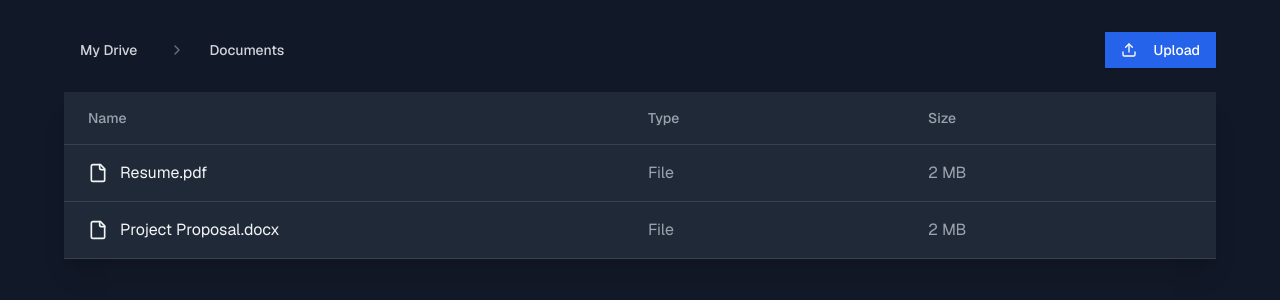
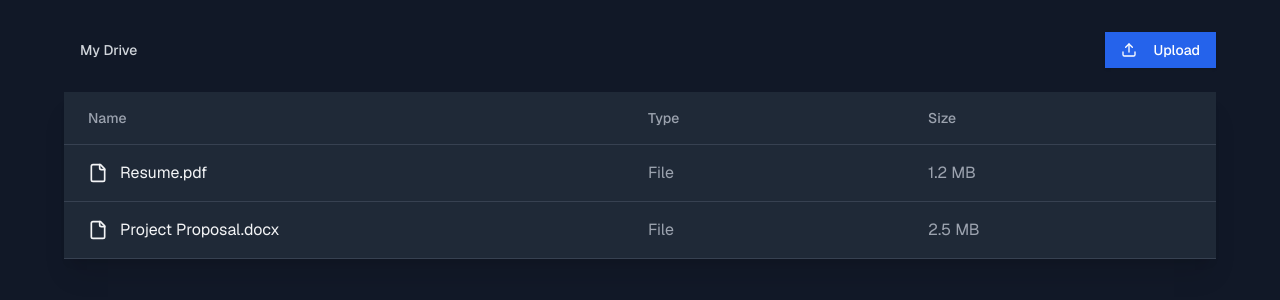
Before and after one commit to rmbarley/drive-clone, a Next.js app: page / in a window 1280 px wide. Both pictures are taken after a click on the button "Documents". Shown: the top 300 px of the page. Built offline with nearby package versions, Linux system fonts and the light colour scheme.

Commit message:
Separate Folders from Files

```diff
--- /dev/null
+++ b/src/app/FileRow.tsx
@@ -0,0 +1,58 @@
+import { FileIcon, Folder as FolderIcon } from "lucide-react";
+import React from "react";
+import type { Folder, File } from "~/lib/mock-data";
+
+const FileRow = ({ file }: { file: File }) => {
+  return (
+    <li
+      key={file.id}
+      className="hover:bg-gray-750 border-b border-gray-700 px-6 py-4"
+    >
+      <div className="grid grid-cols-12 items-center gap-4">
+        <div className="col-span-6 flex items-center">
+          <a
+            href={file.url}
+            target="_blank"
+            className="flex items-center text-gray-100 hover:text-blue-400"
+          >
+            <FileIcon className="mr-3" size={20} />
+            {file.name}
+          </a>
+        </div>
+        <div className="col-span-3 text-gray-400">File</div>
+        <div className="col-span-3 text-gray-400">{file.size}</div>
+      </div>
+    </li>
+  );
+};
+
+const FolderRow = ({
+  folder,
+  handleFolderClick,
+}: {
+  folder: Folder;
+  handleFolderClick: () => void;
+}) => {
+  return (
+    <li
+      key={folder.id}
+      className="hover:bg-gray-750 border-b border-gray-700 px-6 py-4"
+    >
+      <div className="grid grid-cols-12 items-center gap-4">
+        <div className="col-span-6 flex items-center">
+          <button
+            onClick={() => handleFolderClick()}
+            className="flex items-center text-gray-100 hover:text-blue-400"
+          >
+            <FolderIcon className="mr-3" size={20} />
+            {folder.name}
+          </button>
+        </div>
+        <div className="col-span-3 text-gray-400">Folder</div>
+        <div className="col-span-3 text-gray-400">--</div>
+      </div>
+    </li>
+  );
+};
+
+export { FileRow, FolderRow };
--- a/src/app/page.tsx
+++ b/src/app/page.tsx
@@ -1,38 +1,44 @@
 "use client";
 
-import { useState } from "react";
-import { mockFiles } from "../lib/mock-data";
-import { Folder, FileIcon, Upload, ChevronRight } from "lucide-react";
-import Link from "next/link";
+import { useMemo, useState } from "react";
+import { type Folder, mockFiles, mockFolders } from "../lib/mock-data";
+import { Upload, ChevronRight } from "lucide-react";
 import { Button } from "~/components/ui/button";
+import { FileRow, FolderRow } from "./FileRow";
 
 export default function GoogleDriveClone() {
-  const [currentFolder, setCurrentFolder] = useState<string | null>(null);
+  const [currentFolder, setCurrentFolder] = useState<string>("root");
 
   const getCurrentFiles = () => {
     return mockFiles.filter((file) => file.parent === currentFolder);
   };
 
+  // TODO: Cleanup these typecasts
+  const getCurrentFolders = (): Folder[] =>
+    mockFolders.filter(
+      (folder) => folder.parent === currentFolder && folder.type === "folder",
+    ) as Folder[];
+
   const handleFolderClick = (folderId: string) => {
     setCurrentFolder(folderId);
   };
 
-  const getBreadcrumbs = () => {
+  const breadcrumbs = useMemo(() => {
     const breadcrumbs = [];
     let currentId = currentFolder;
 
-    while (currentId !== null) {
-      const folder = mockFiles.find((file) => file.id === currentId);
+    while (currentId !== "root") {
+      const folder = mockFolders.find((folder) => folder.id === currentId);
       if (folder) {
         breadcrumbs.unshift(folder);
-        currentId = folder.parent;
+        currentId = folder.parent ?? "root";
       } else {
         break;
       }
     }
 
     return breadcrumbs;
-  };
+  }, []);
 
   const handleUpload = () => {
     alert("Upload functionality would be implemented here");
@@ -44,13 +50,13 @@
         <div className="mb-6 flex items-center justify-between">
           <div className="flex items-center">
             <Button
-              onClick={() => setCurrentFolder(null)}
+              onClick={() => setCurrentFolder("root")}
               variant="ghost"
               className="mr-2 text-gray-300 hover:text-white"
             >
               My Drive
             </Button>
-            {getBreadcrumbs().map((folder) => (
+            {breadcrumbs.map((folder) => (
               <div key={folder.id} className="flex items-center">
                 <ChevronRight className="mx-2 text-gray-500" size={16} />
                 <Button
@@ -80,39 +86,15 @@
             </div>
           </div>
           <ul>
+            {getCurrentFolders().map((folder) => (
+              <FolderRow
+                key={folder.id}
+                folder={folder}
+                handleFolderClick={() => handleFolderClick(folder.id)}
+              />
+            ))}
             {getCurrentFiles().map((file) => (
-              <li
-                key={file.id}
-                className="hover:bg-gray-750 border-b border-gray-700 px-6 py-4"
-              >
-                <div className="grid grid-cols-12 items-center gap-4">
-                  <div className="col-span-6 flex items-center">
-                    {file.type === "folder" ? (
-                      <button
-                        onClick={() => handleFolderClick(file.id)}
-                        className="flex items-center text-gray-100 hover:text-blue-400"
-                      >
-                        <Folder className="mr-3" size={20} />
-                        {file.name}
-                      </button>
-                    ) : (
-                      <Link
-                        href={file.url ?? "#"}
-                        className="flex items-center text-gray-100 hover:text-blue-400"
-                      >
-                        <FileIcon className="mr-3" size={20} />
-                        {file.name}
-                      </Link>
-                    )}
-                  </div>
-                  <div className="col-span-3 text-gray-400">
-                    {file.type === "folder" ? "Folder" : "File"}
-                  </div>
-                  <div className="col-span-3 text-gray-400">
-                    {file.type === "folder" ? "--" : "2 MB"}
-                  </div>
-                </div>
-              </li>
+              <FileRow key={file.id} file={file} />
             ))}
           </ul>
         </div>
--- a/src/lib/mock-data.ts
+++ b/src/lib/mock-data.ts
@@ -1,21 +1,74 @@
 export interface File {
-  id: string
-  name: string
-  type: "file" | "folder"
-  url?: string
-  parent: string | null
-  size?: string
+  id: string;
+  name: string;
+  type: "file";
+  url: string;
+  parent: string;
+  size: string;
 }
 
+export type Folder = {
+  id: string;
+  name: string;
+  type: "folder";
+  parent: string | null;
+};
+
+export const mockFolders = [
+  { id: "root", name: "root", type: "folder", parent: null },
+  { id: "1", name: "Documents", type: "folder", parent: "root" },
+  { id: "2", name: "Images", type: "folder", parent: "root" },
+  { id: "3", name: "Work", type: "folder", parent: "root" },
+  { id: "8", name: "Presentations", type: "folder", parent: "3" },
+];
 export const mockFiles: File[] = [
-  { id: "1", name: "Documents", type: "folder", parent: null },
-  { id: "2", name: "Images", type: "folder", parent: null },
-  { id: "3", name: "Work", type: "folder", parent: null },
-  { id: "4", name: "Resume.pdf", type: "file", url: "/files/resume.pdf", parent: "1", size: "1.2 MB" },
-  { id: "5", name: "Project Proposal.docx", type: "file", url: "/files/proposal.docx", parent: "1", size: "2.5 MB" },
-  { id: "6", name: "Vacation.jpg", type: "file", url: "/files/vacation.jpg", parent: "2", size: "3.7 MB" },
-  { id: "7", name: "Profile Picture.png", type: "file", url: "/files/profile.png", parent: "2", size: "1.8 MB" },
-  { id: "8", name: "Presentations", type: "folder", parent: "3" },
-  { id: "9", name: "Q4 Report.pptx", type: "file", url: "/files/q4-report.pptx", parent: "8", size: "5.2 MB" },
-  { id: "10", name: "Budget.xlsx", type: "file", url: "/files/budget.xlsx", parent: "3", size: "1.5 MB" },
-]
+  {
+    id: "4",
+    name: "Resume.pdf",
+    type: "file",
+    url: "/files/resume.pdf",
+    parent: "1",
+    size: "1.2 MB",
+  },
+  {
+    id: "5",
+    name: "Project Proposal.docx",
+    type: "file",
+    url: "/files/proposal.docx",
+    parent: "1",
+    size: "2.5 MB",
+  },
+  {
+    id: "6",
+    name: "Vacation.jpg",
+    type: "file",
+    url: "/files/vacation.jpg",
+    parent: "2",
+    size: "3.7 MB",
+  },
+  {
+    id: "7",
+    name: "Profile Picture.png",
+    type: "file",
+    url: "/files/profile.png",
+    parent: "2",
+    size: "1.8 MB",
+  },
+
+  {
+    id: "9",
+    name: "Q4 Report.pptx",
+    type: "file",
+    url: "/files/q4-report.pptx",
+    parent: "8",
+    size: "5.2 MB",
+  },
+  {
+    id: "10",
+    name: "Budget.xlsx",
+    type: "file",
+    url: "/files/budget.xlsx",
+    parent: "3",
+    size: "1.5 MB",
+  },
+];
```
